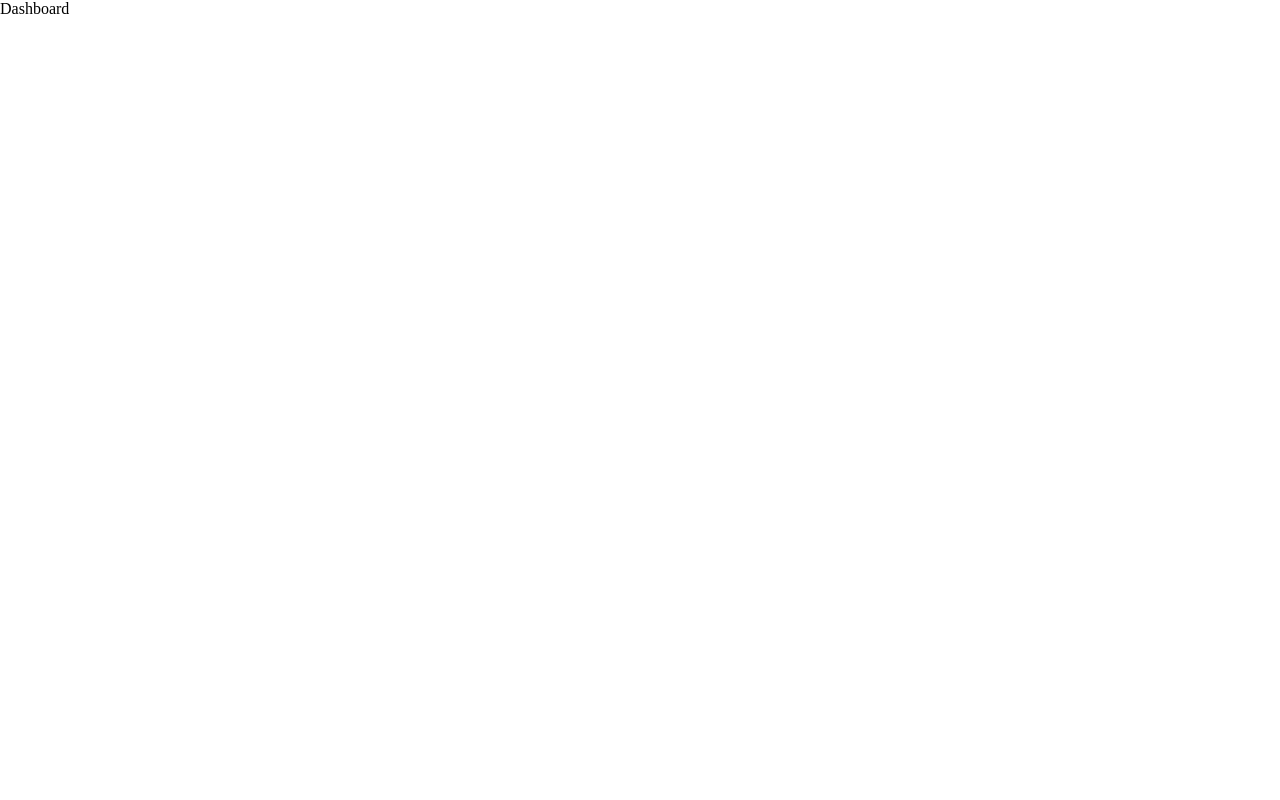
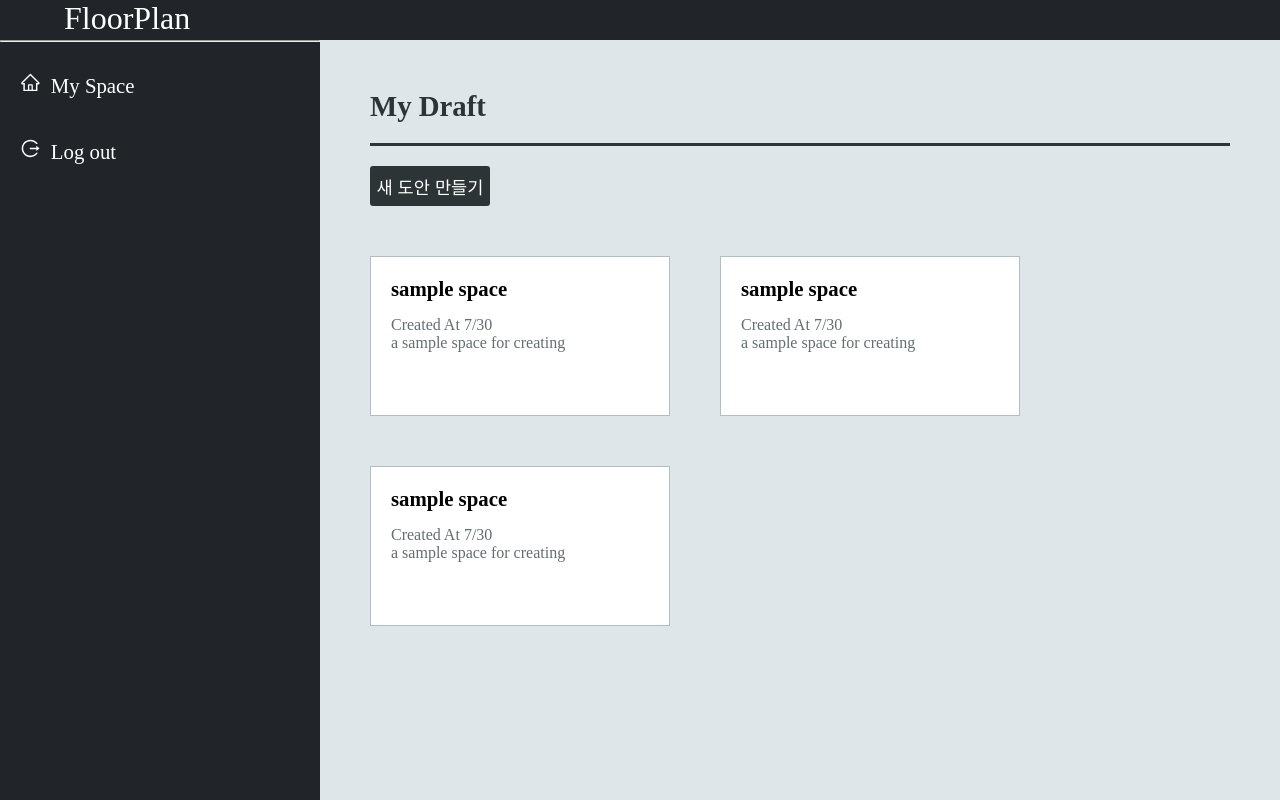
Before and after one commit to hank1245/floorplanner_client, a React (Create React App) app: page / in a window 1280 px wide. Built offline with nearby package versions, Linux system fonts and the light colour scheme.

Commit message:
make draft cards

```diff
--- /dev/null
+++ b/src/components/NavBar.tsx
@@ -0,0 +1,15 @@
+import styled from "styled-components";
+
+const Container = styled.div`
+  height: 5vh;
+  background-color: #212529;
+  color: white;
+  font-size: 2rem;
+  padding-left: 5%;
+`;
+
+const NavBar = () => {
+  return <Container>FloorPlan</Container>;
+};
+
+export default NavBar;
--- /dev/null
+++ b/src/components/Sidebar.tsx
@@ -0,0 +1,48 @@
+import React from "react";
+import styled from "styled-components";
+import { AiOutlineHome, AiOutlineLogout } from "react-icons/ai";
+
+const Container = styled.div`
+  display: flex;
+  flex-direction: column;
+  flex-basis: 25%;
+  background-color: #212529;
+  color: white;
+  height: 95vh;
+  hr {
+    margin-bottom: 10px;
+  }
+  .tag {
+    cursor: pointer;
+    font-size: 1.3rem;
+    padding: 20px 20px;
+    span {
+      margin-right: 10px;
+    }
+  }
+  .tag:hover {
+    background-color: #2d3436;
+  }
+`;
+
+const Sidebar = () => {
+  return (
+    <Container>
+      <hr />
+      <div className="tag">
+        <span>
+          <AiOutlineHome />
+        </span>
+        My Space
+      </div>
+      <div className="tag">
+        <span>
+          <AiOutlineLogout />
+        </span>
+        Log out
+      </div>
+    </Container>
+  );
+};
+
+export default Sidebar;
--- /dev/null
+++ b/src/components/Space.tsx
@@ -0,0 +1,103 @@
+import React from "react";
+import styled from "styled-components";
+
+const Container = styled.div`
+  flex-basis: 75%;
+  background-color: #dfe6e9;
+  padding: 50px;
+  .heading {
+    font-size: 1.8rem;
+    font-weight: 700;
+    color: #2d3436;
+  }
+  .hr {
+    width: 100%;
+    background-color: #2d3436;
+    height: 3px;
+    margin: 20px 0;
+  }
+  .card-parent {
+    display: flex;
+    justify-content: flex-start;
+    flex-wrap: wrap;
+  }
+  .card-container {
+    display: flex;
+    flex-direction: column;
+    background-color: white;
+    width: 300px;
+    height: 160px;
+    margin-top: 50px;
+    margin-right: 50px;
+    padding: 20px;
+    border: 1px solid #b2bec3;
+  }
+  .card-name {
+    font-size: 1.3rem;
+    font-weight: 600;
+    margin-bottom: 15px;
+  }
+  .card-description {
+    color: #636e72;
+  }
+`;
+
+const Button = styled.button`
+  background-color: #2d3436;
+  color: white;
+  width: 120px;
+  height: 40px;
+  border: none;
+  font-size: 1.1rem;
+  border-radius: 3px;
+  cursor: pointer;
+`;
+
+interface CardProps {
+  name: string;
+  description: string;
+  createdAt: string;
+}
+
+const Card = ({ name, description, createdAt }: CardProps) => {
+  return (
+    <div className="card-container">
+      <div className="card-name">{name}</div>
+      <div className="card-description">
+        <p>Created At {createdAt}</p>
+        <p>{description}</p>
+      </div>
+      <div className="card-tool"></div>
+    </div>
+  );
+};
+
+const Space = () => {
+  const onClick = () => {};
+  return (
+    <Container>
+      <div className="heading">My Draft</div>
+      <div className="hr"></div>
+      <Button onClick={onClick}>새 도안 만들기</Button>
+      <div className="card-parent">
+        <Card
+          name="sample space"
+          description="a sample space for creating"
+          createdAt="7/30"
+        />
+        <Card
+          name="sample space"
+          description="a sample space for creating"
+          createdAt="7/30"
+        />
+        <Card
+          name="sample space"
+          description="a sample space for creating"
+          createdAt="7/30"
+        />
+      </div>
+    </Container>
+  );
+};
+
+export default Space;
--- a/src/pages/Dashboard.tsx
+++ b/src/pages/Dashboard.tsx
@@ -1,7 +1,24 @@
 import React from "react";
+import NavBar from "../components/NavBar";
+import Sidebar from "../components/Sidebar";
+import Space from "../components/Space";
+import styled from "styled-components";
+
+const Container = styled.div`
+  display: flex;
+  width: 100vw;
+`;
 
 const Dashboard = () => {
-  return <div>Dashboard</div>;
+  return (
+    <div>
+      <NavBar />
+      <Container>
+        <Sidebar />
+        <Space />
+      </Container>
+    </div>
+  );
 };
 
 export default Dashboard;
```
Also changed, not shown: 1 other file (tests, documents, lock files or other folders).
